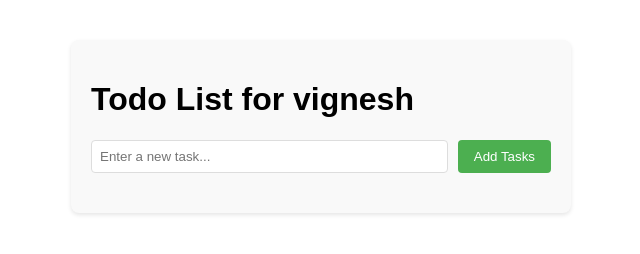
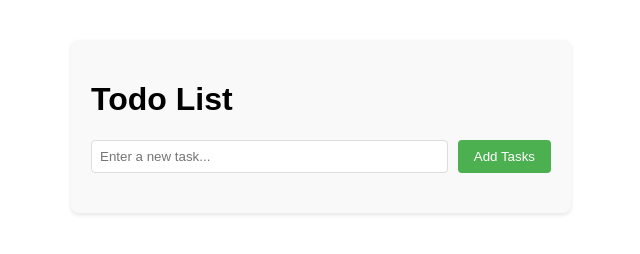
Before and after one commit to kmukessh/cluster1, a website: page frontend/index.html in a window 1280 px wide. Shown: the whole page, without its empty margins (319-959 px from the left). Drawn offline with Linux system fonts and the light colour scheme.

Commit message:
Updated index.html

```diff
--- a/frontend/index.html
+++ b/frontend/index.html
@@ -8,7 +8,7 @@
 </head>
 <body>
     <div class="container">
-        <h1>Todo List for vignesh</h1>
+        <h1>Todo List</h1>
         <div class="input-section">
             <input type="text" id="taskInput" placeholder="Enter a new task...">
             <button onclick="addTask()">Add Tasks</button>
```
